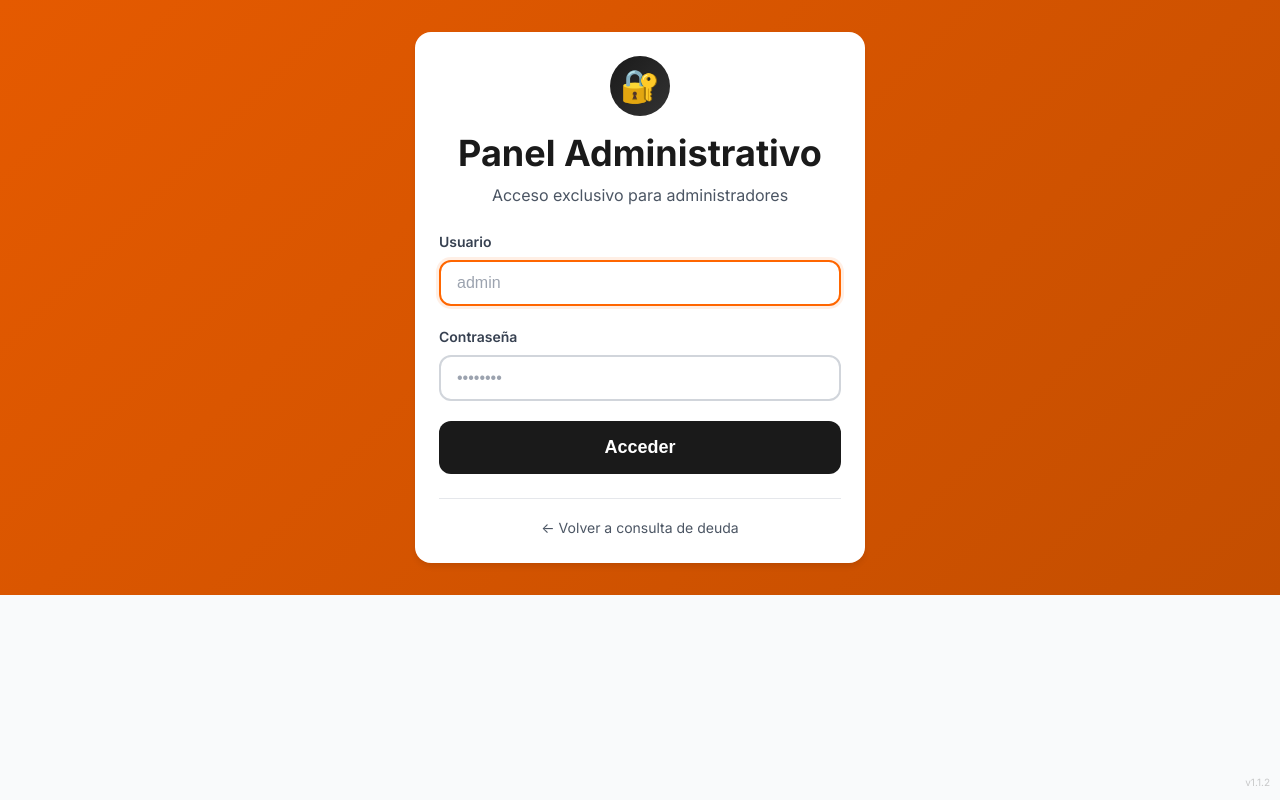
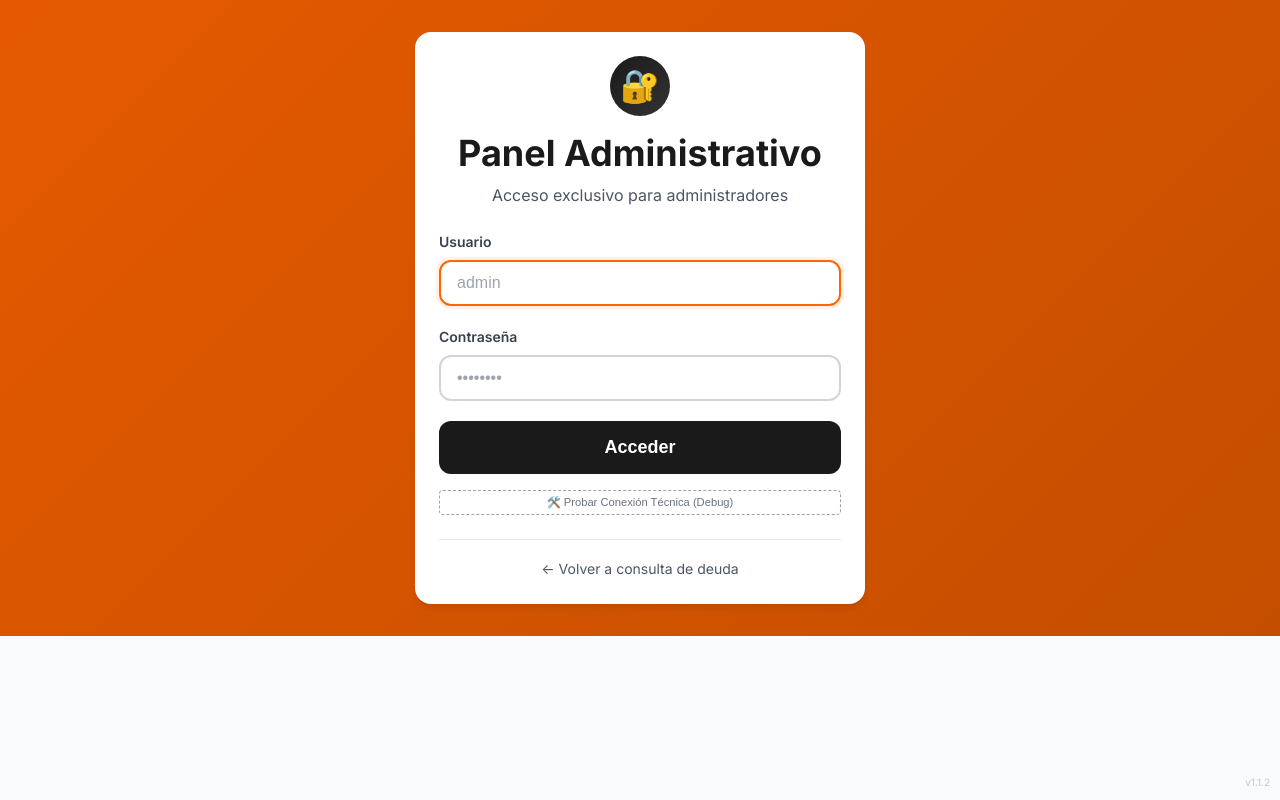
Before and after one commit to cristian11-05/Miramax, a React (Vite) app in the folder frontend/: page /admin/login in a window 1280 px wide. Built offline with nearby package versions, Linux system fonts and the light colour scheme; no server answers.

Commit message:
Debug: Add connection test button to Admin Login

```diff
--- a/frontend/src/pages/admin/AdminLogin.tsx
+++ b/frontend/src/pages/admin/AdminLogin.tsx
@@ -112,6 +112,32 @@ export default function AdminLogin() {
                             'Acceder'
                         )}
                     </button>
+
+                    {/* Debug Button */}
+                    <button
+                        type="button"
+                        onClick={async () => {
+                            try {
+                                const res = await api.get('/health');
+                                alert(`DB Status: ${res.data.database.status}\nError: ${res.data.database.error || 'None'}`);
+                            } catch (e: any) {
+                                alert(`Error al conectar con API: ${e.message}`);
+                            }
+                        }}
+                        style={{
+                            marginTop: 'var(--spacing-4)',
+                            background: 'none',
+                            border: '1px dashed var(--gray-400)',
+                            color: 'var(--gray-500)',
+                            fontSize: '0.7rem',
+                            cursor: 'pointer',
+                            padding: '5px',
+                            width: '100%',
+                            borderRadius: '4px'
+                        }}
+                    >
+                        🛠️ Probar Conexión Técnica (Debug)
+                    </button>
                 </form>
 
                 <div style={{
```
